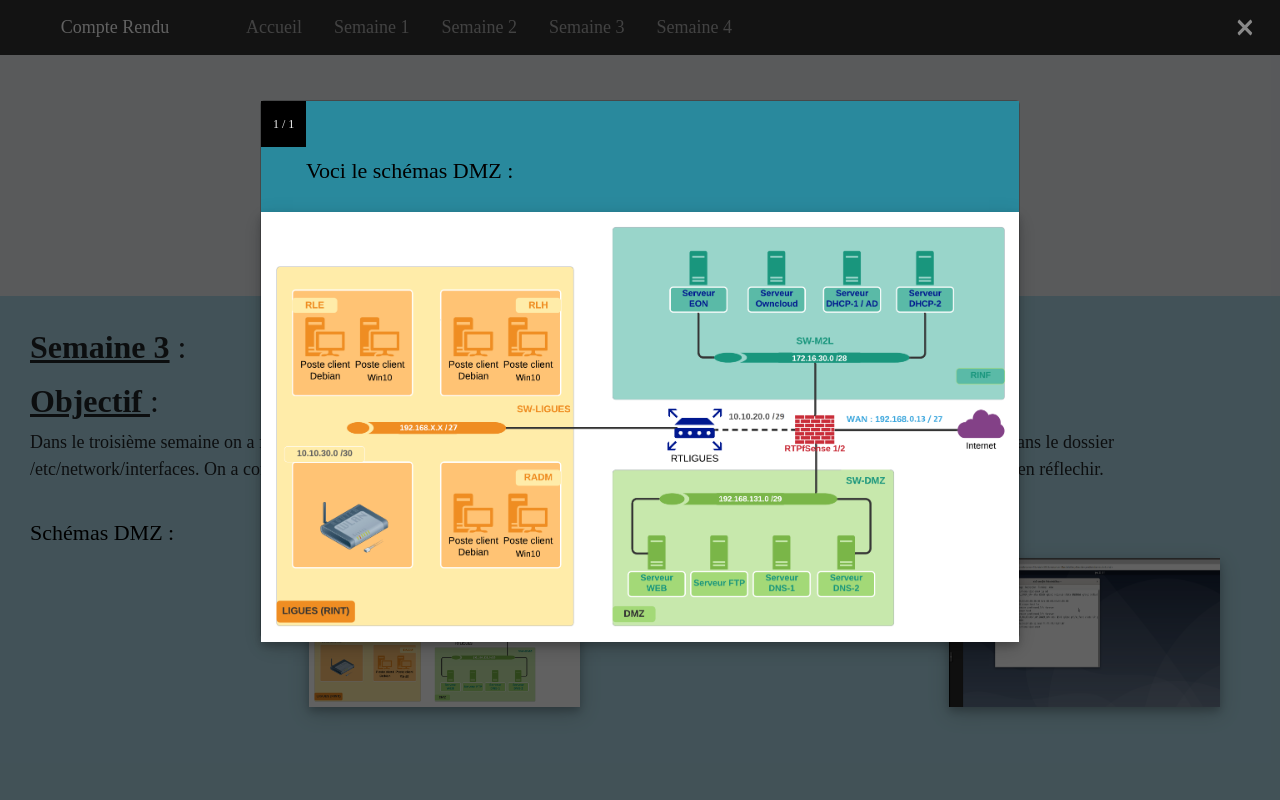
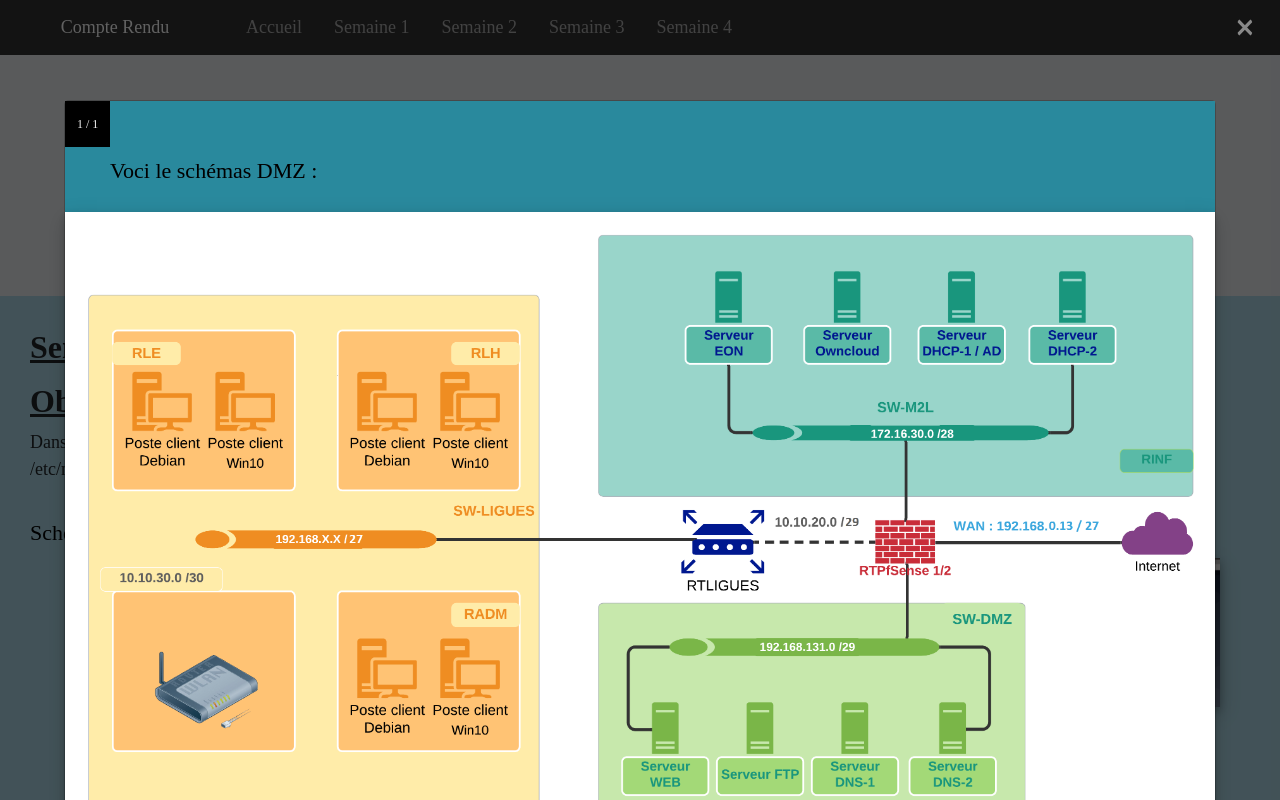
Before and after one commit to geraldmanue1/Site_MandelaShop, a plain HTML site: page Semaine3.html in a window 1280 px wide. Both pictures are taken after a click on the picture 444 px from the left and 632 px from the top of the page. Drawn offline with nearby package versions, Linux system fonts and the light colour scheme.

Commit message:
Update Semaine3.css

```diff
--- a/Accueil/css/Semaine3.css
+++ b/Accueil/css/Semaine3.css
@@ -247,9 +247,10 @@ $thumb-background: rgba(31, 163, 191, 0.05);
   background-color: #fefefe;
   margin: auto;
   padding: 0;
-  width: 86%;
-  max-width: 760px;
+  width: 90%;
+  max-width: 1200px;
 }
+
 
 /* The Close Button */
 .close {
```
